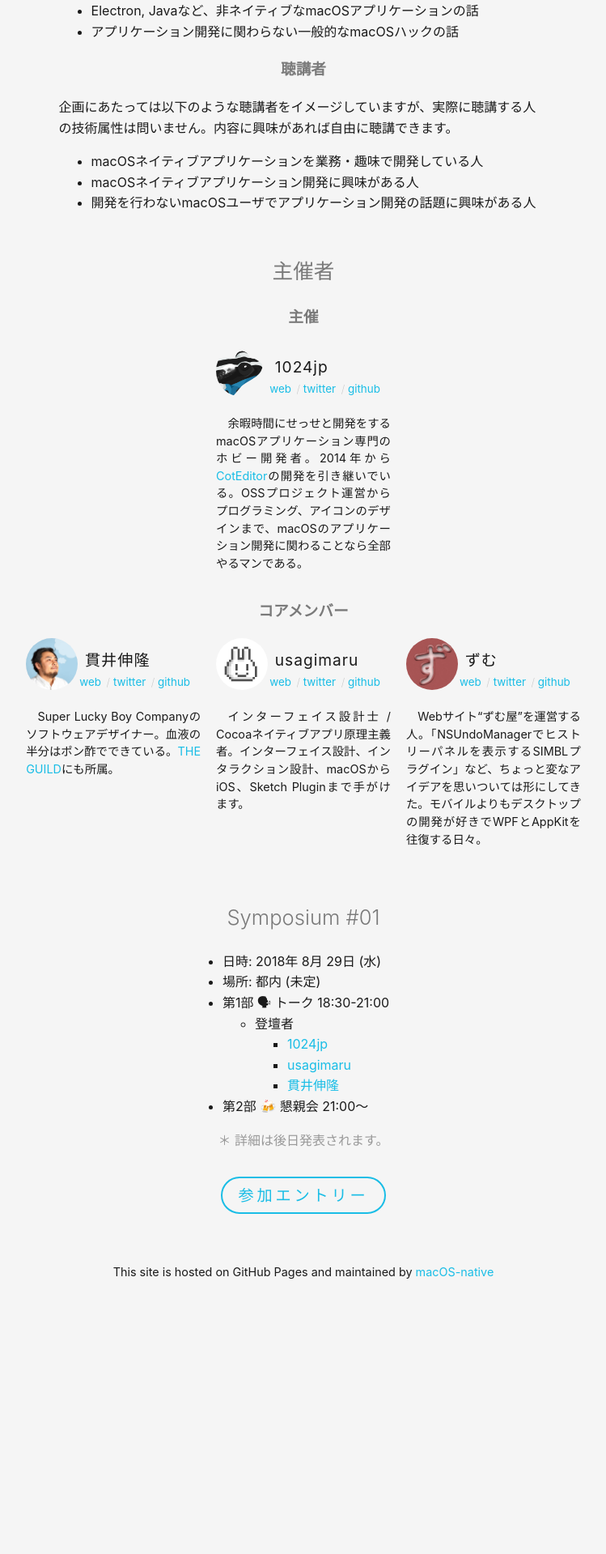
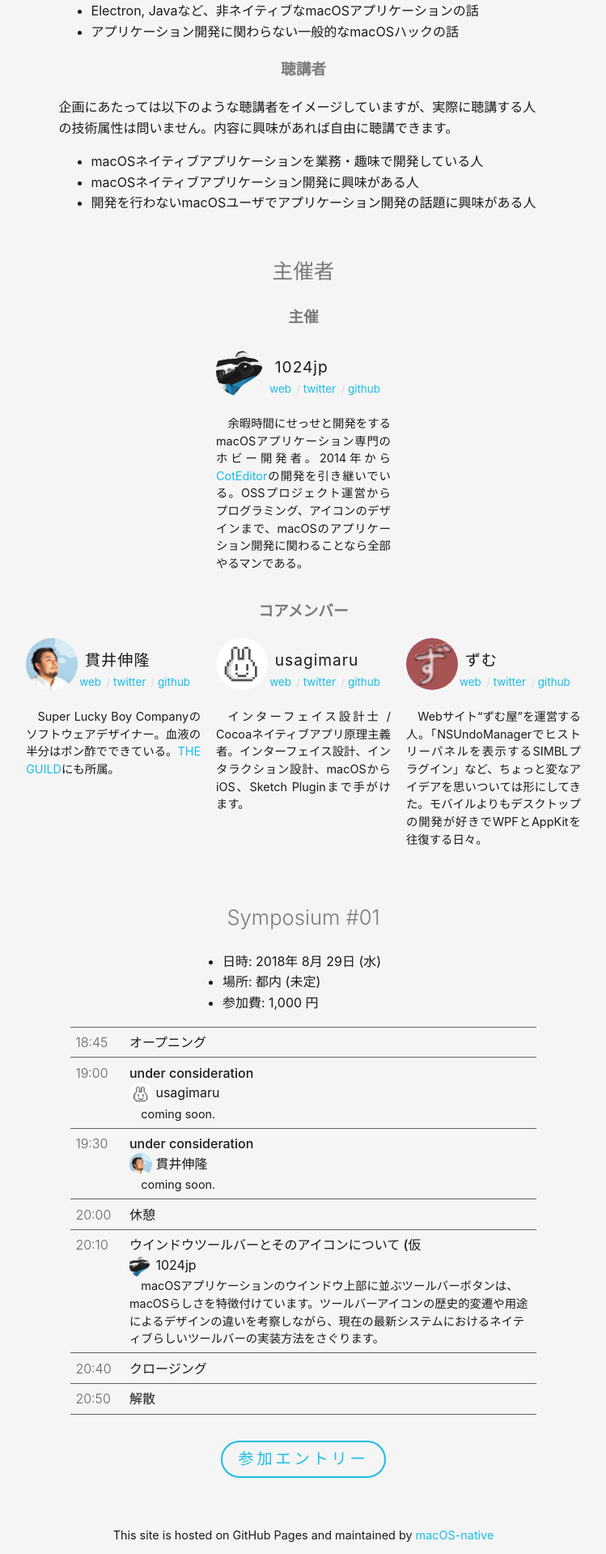
Before and after one commit to macOS-native/macos-native.github.io, a Jekyll site: the page built from index.md, in a window 1280 px wide. Shown: the part 779-2698 px from the top of the page at 81% size, without its empty margins (265-1014 px from the left). Built offline with Jekyll 4.4.1, drawn with Linux system fonts in a browser that asks for light colours; before the commit the page ends 2372 px from its top, so only the background shows below that.

Commit message:
Add time table

```diff
--- /dev/null
+++ b/_data/events.yml
@@ -0,0 +1,37 @@
+symposium_01:
+  title: "Symposium #01"
+  date: 2018-08-29
+  location: 都内 (選定中)
+  fee: 1000
+  time: "18:45"
+  entry_url: https://macos-native.connpass.com/event/93015/
+  timetable:
+    - time: "18:45"
+      title: "オープニング"
+    - time: "19:00"
+      title: "under consideration"
+      presenter:
+        name: usagimaru
+        avatar: usagimaru
+      description: |
+        coming soon.
+    - time: "19:30"
+      title: "under consideration"
+      presenter:
+        name: 貫井伸隆
+        avatar: nobtaka
+      description: |
+        coming soon.
+    - time: "20:00"
+      title: "休憩"
+    - time: "20:10"
+      title: "ウインドウツールバーとそのアイコンについて (仮"
+      presenter:
+        name: 1024jp
+        avatar: 1024jp
+      description: |
+        macOSアプリケーションのウインドウ上部に並ぶツールバーボタンは、macOSらしさを特徴付けています。ツールバーアイコンの歴史的変遷や用途によるデザインの違いを考察しながら、現在の最新システムにおけるネイティブらしいツールバーの実装方法をさぐります。
+    - time: "20:40"
+      title: "クロージング"
+    - time: "20:50"
+      title: "解散"
--- /dev/null
+++ b/_includes/event.html
@@ -0,0 +1,28 @@
+{% assign event = site.data.events[include.param] %}
+
+<table class="timetable">
+{% for item in event.timetable %}
+  <tr>
+    <td><time>{{ item.time }}</time></td>
+
+    <td>
+    {% if item.presenter %}
+    <strong>{{ item.title }}</strong><br>
+    <span>
+      <img class="avatar" src="assets/img/avatars/{{ item.presenter.avatar }}.png"/>
+      {{ item.presenter.name }}
+    </span>
+    {% else %}
+
+    {{ item.title }}
+    {% endif %}
+
+    {% if item.description %}
+    <p class="description">{{ item.description }}</p>
+    {% endif %}
+    </td>
+  </tr>
+  {% endfor %}
+</table>
+
+<p class="register"><a href="{{ event.entry_url }}" rel="external">参加エントリー</a></p>
--- a/assets/css/style.css
+++ b/assets/css/style.css
@@ -13,6 +13,10 @@ a:visited {
 }
 a:hover {
     text-decoration: underline;
+}
+table {
+	border-spacing: 0;
+	border-collapse: collapse;
 }
 
 
@@ -133,6 +137,39 @@ div {
 
 /* event */
 
+table.timetable {
+    width: 80%;
+    margin-left: auto;
+    margin-right: auto;
+    line-height: 1.5;
+}
+table.timetable tr {
+    border-top:    0.5px solid hsla(0, 0%, 0%, 0.6);
+    border-bottom: 0.5px solid hsla(0, 0%, 0%, 0.6);
+}
+table.timetable td {
+    vertical-align: top;
+    padding: 0.4em;
+}
+table.timetable strong {
+    font-weight: 500;
+}
+table.timetable img.avatar {
+    width: 28px;
+    border-radius: 50%;
+    vertical-align: middle
+}
+table.timetable td:first-child {
+    color: hsla(0, 0%, 0%, .6);
+    font-weight: 300;
+    padding-right: 1em;
+}
+table.timetable p.description {
+    font-size: 90%;
+    text-indent: 1em;
+    margin: 0;
+}
+
 ul.event {
     width: 15em;
     margin-left: auto;
--- a/index.md
+++ b/index.md
@@ -55,16 +55,8 @@ title: macOS native
 
 - 日時: 2018年 8月 29日 (水)
 - 場所: 都内 (未定)
-- 第1部 🗣 トーク 18:30-21:00
-    - 登壇者
-        - [1024jp](http://wolfrosch.com)
-        - [usagimaru](https://interactionmania.com)
-        - [貫井伸隆](http://nobtaka.com)
-- 第2部 🍻 懇親会 21:00〜
+- 参加費: 1,000 円
 {:.event}
 
-＊ 詳細は後日発表されます。
 
-
-[参加エントリー](https://macos-native.connpass.com/event/93015/)
-{:.register}
+{% include event.html param="symposium_01" %}
```
